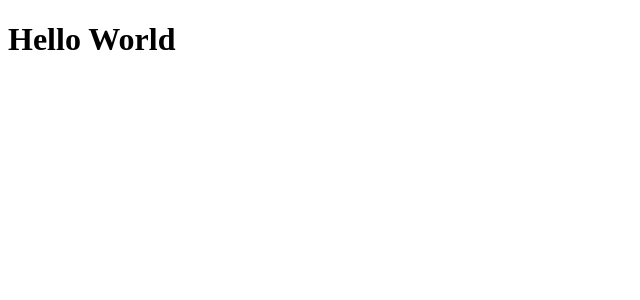
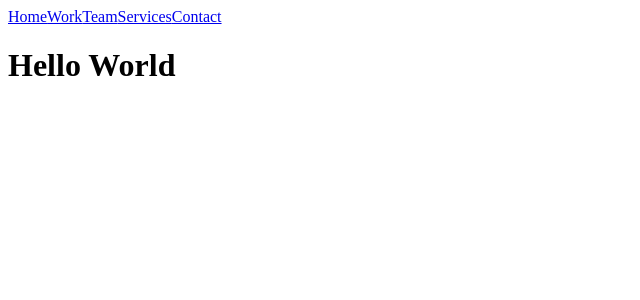
Before and after one commit to theTaoTeam/tao-team-site, a Next.js app: page / in a window 1280 px wide. Shown: the top 300 px of the page, without its empty margins (0-640 px from the left). Built offline with nearby package versions, Linux system fonts and the light colour scheme.

Commit message:
feat(components + pages): Add Layout and Menu components and wrapped index

```diff
--- /dev/null
+++ b/components/Layout.js
@@ -0,0 +1,12 @@
+import Menu from './Menu'
+
+const withLayout = Page => {
+  return () => (
+    <div className="container">
+      <Menu />
+      <Page />
+    </div>
+  )
+}
+
+export default withLayout
--- /dev/null
+++ b/components/Menu.js
@@ -0,0 +1,23 @@
+import Link from 'next/link'
+
+const Menu = () => (
+  <div className="menu">
+    <Link href="/">
+      <a title="Home">Home</a>
+    </Link>
+    <Link href="/work">
+      <a title="Work">Work</a>
+    </Link>
+    <Link href="/team">
+      <a title="Team">Team</a>
+    </Link>
+    <Link href="/services">
+      <a title="Services">Services</a>
+    </Link>
+    <Link href="/contact">
+      <a title="Contact">Contact</a>
+    </Link>
+  </div>
+)
+
+export default Menu
--- a/pages/index.js
+++ b/pages/index.js
@@ -1,5 +1,7 @@
+import withLayout from '../components/Layout'
+
 const Index = () => (
   <h1>Hello World</h1>
 )
 
-export default Index
+export default withLayout(Index)
```
